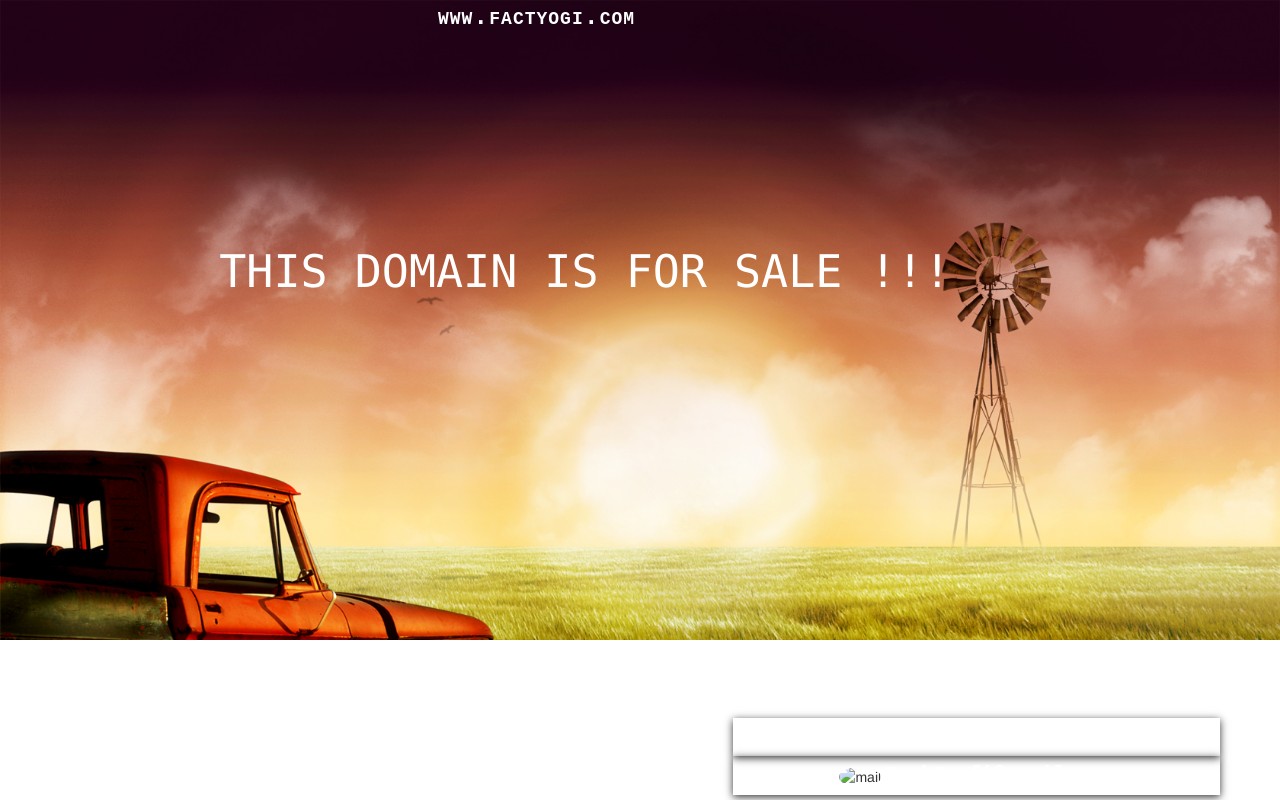
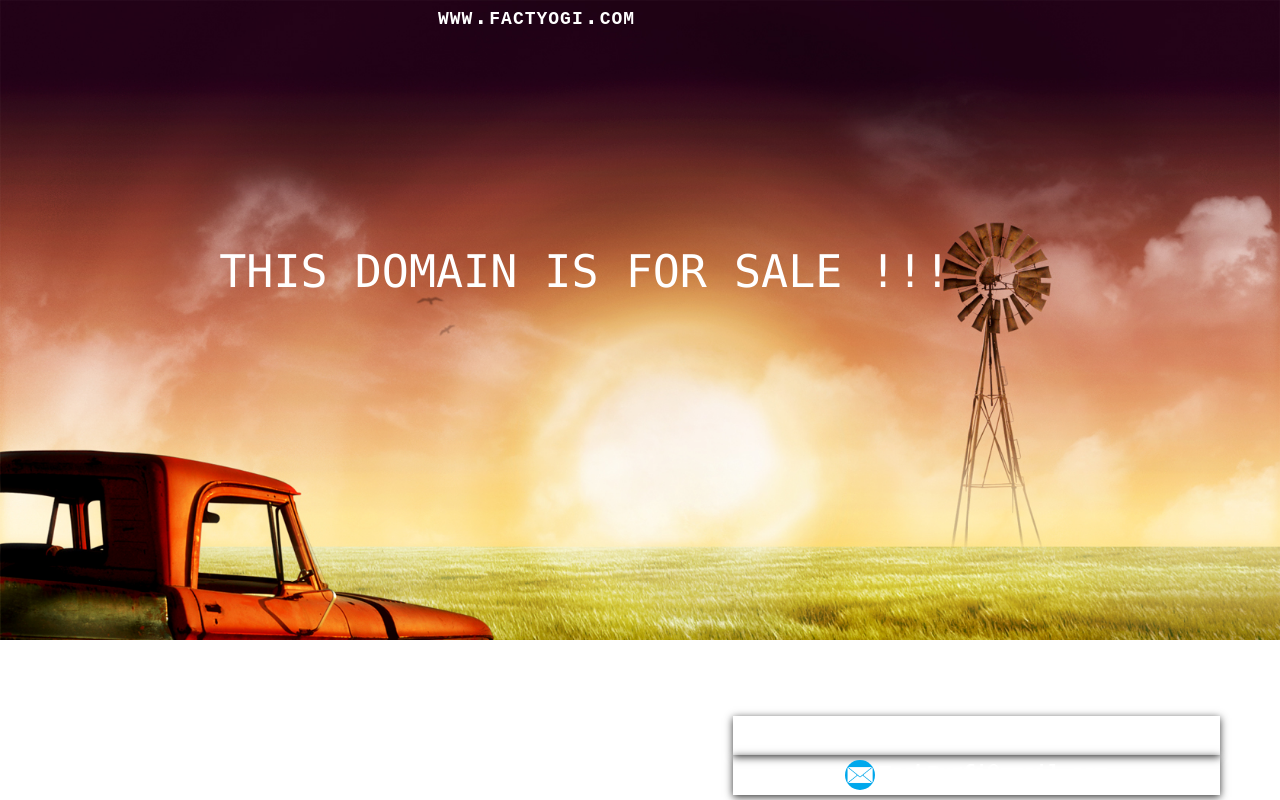
Before and after one commit to factyogi/factyogi.github.io, a plain HTML site: page index.html in a window 1280 px wide. Drawn offline with Linux system fonts and the light colour scheme.

Commit message:
junTfour

```diff
--- a/index.html
+++ b/index.html
@@ -9,7 +9,7 @@
 
 <title>Domain Seller</title>
 
-	<link rel="icon" href="/logo red small.jpg">
+	<link rel="icon" href="img/logo red small.jpg">
     <link rel="stylesheet" type="text/css" href="bootstrap/css/bootstrap.min.css">
     <!-- Optional Bootstrap theme -->
     <link rel="stylesheet" href="bootstrap/css/bootstrap.min.css">
@@ -174,7 +174,7 @@ h8{
 
 						<div class="row ">
 							<div class="col-sm-offset-7 col-sm-5 card">
-								<img src="/mail.png" class="img-circle" alt="mail" width="30" height="30">
+								<img src="img/mail.png" class="img-circle" alt="mail" width="30" height="30">
 									<h8>TechBurfi@gmail.com</h8>
 
 							</div>
```
